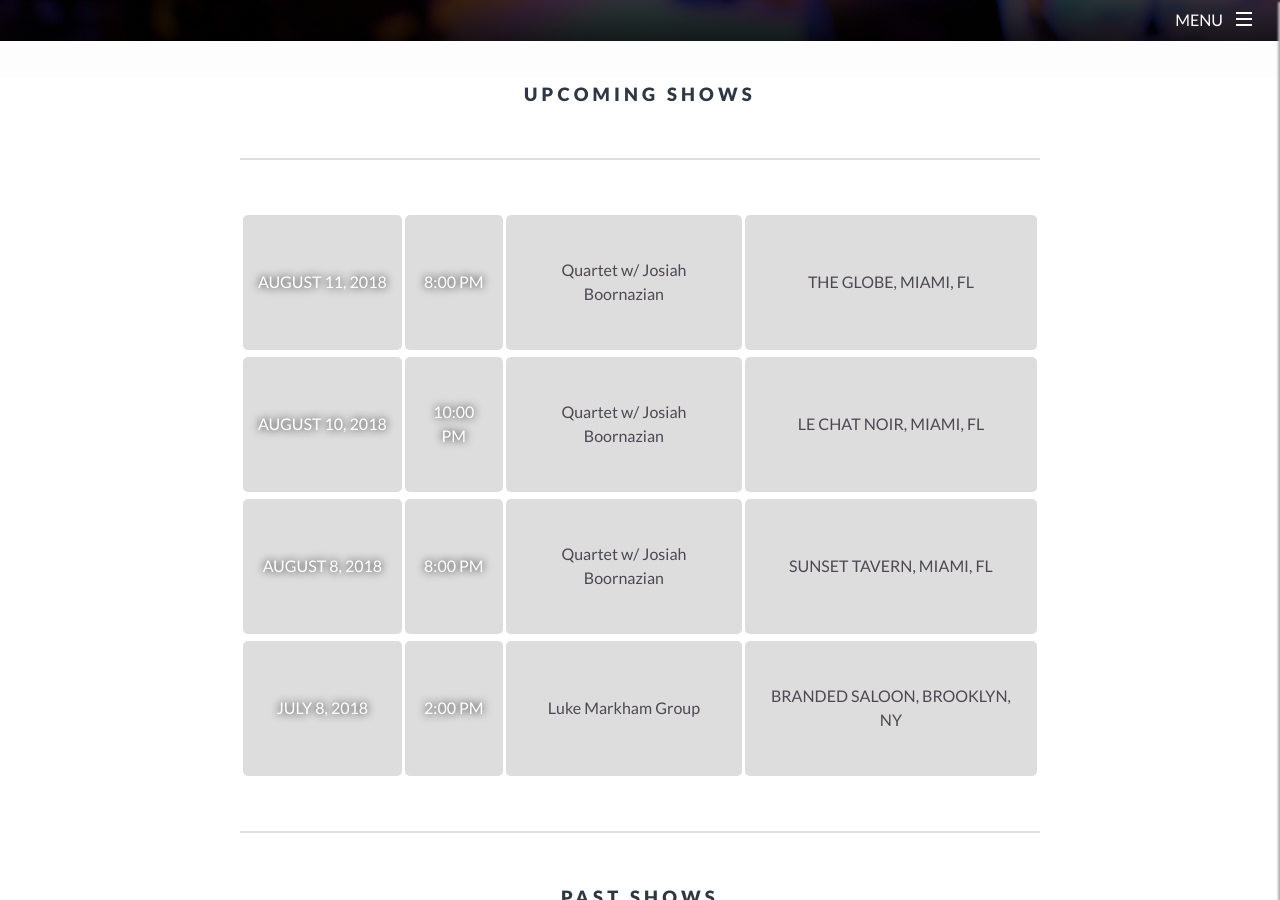
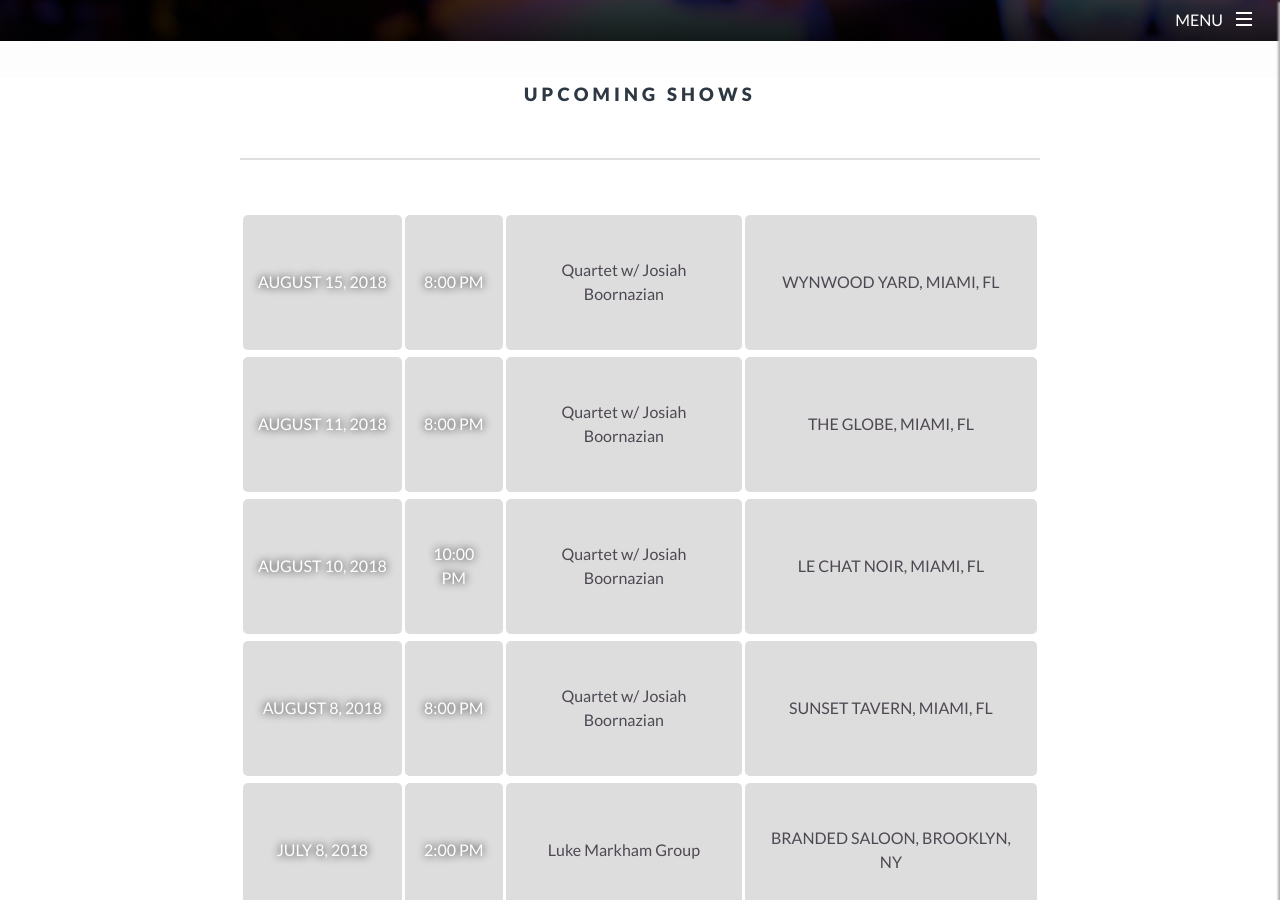
Before and after one commit to aleksfadini/Jekyll-aleksfadini, a Jekyll site: the page built from shows.html, in a window 1280 px wide and 900 px high, scrolled down 589 px. Built offline with Jekyll 4.4.1, drawn with Linux system fonts in a browser that asks for light colours.

Commit message:
new gigs again 7

```diff
--- a/_data/gigs.yml
+++ b/_data/gigs.yml
@@ -1,3 +1,8 @@
+- date: 08/15/2018
+  time: "20:00"
+  name: Quartet w/ Josiah Boornazian
+  location: Wynwood Yard, Miami, FL
+
 - date: 08/11/2018
   time: "20:00"
   name: Quartet w/ Josiah Boornazian
```
